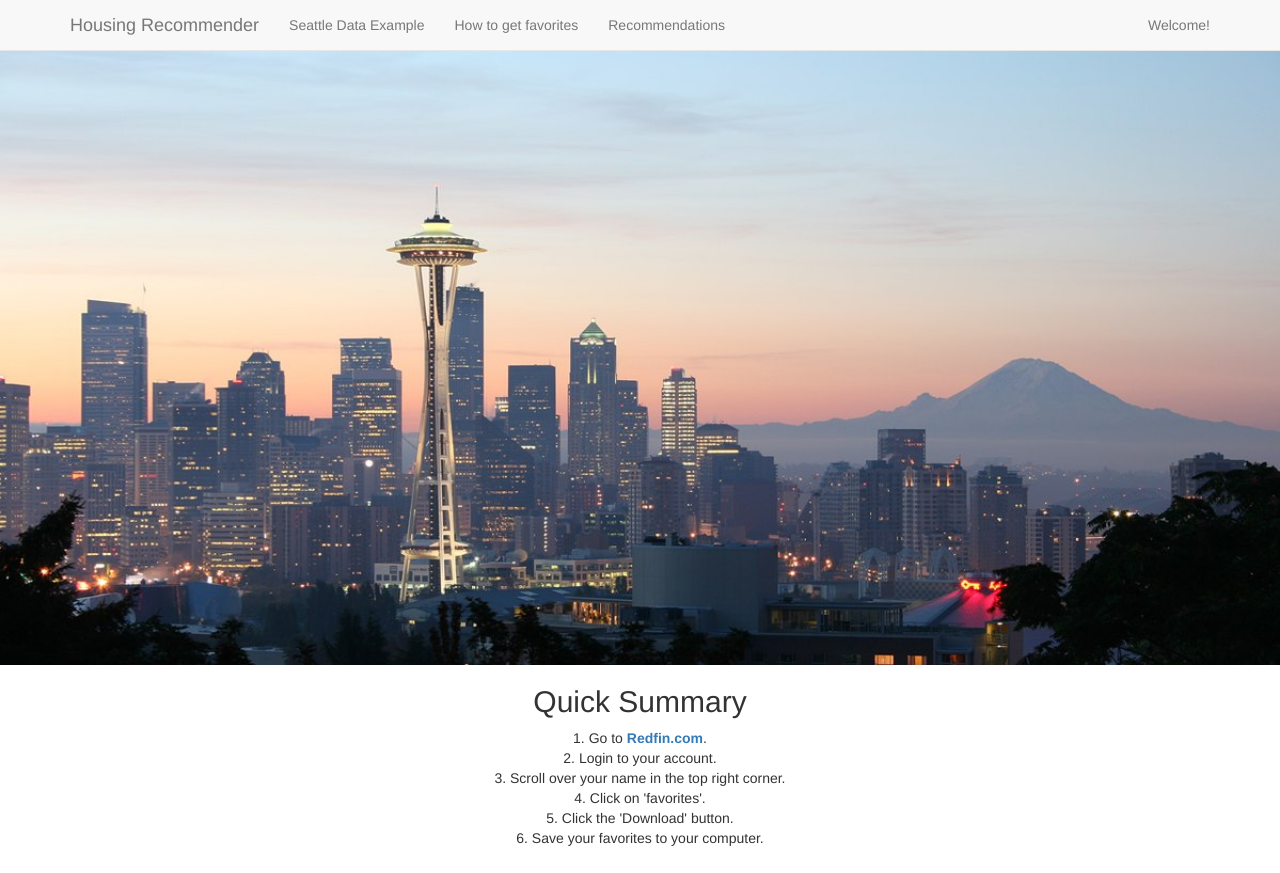
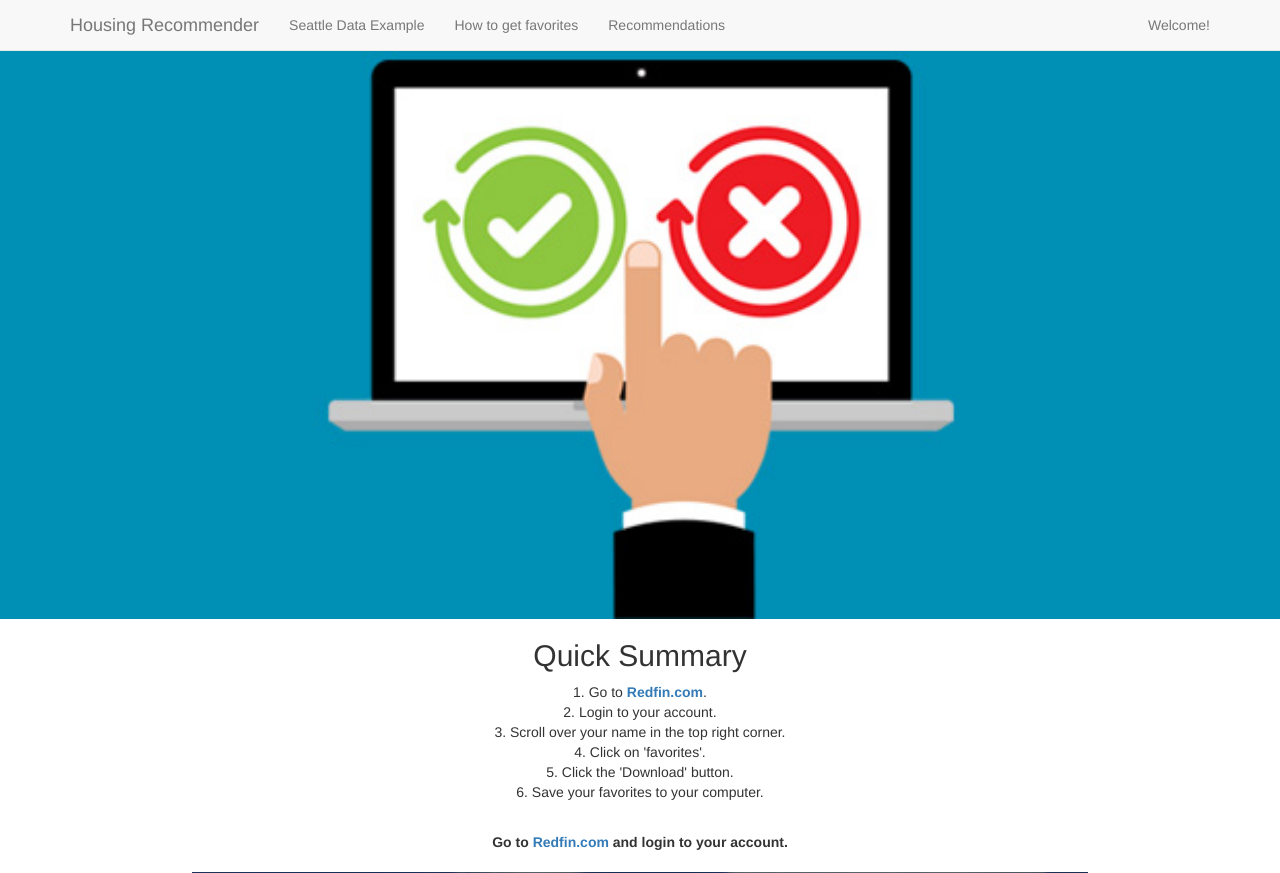
Before and after one commit to ereppond/housing-recommender, a Flask app: page /favorites in a window 1280 px wide. Shown: the top 873 px of the page. Run offline with Flask 2, Linux system fonts and the light colour scheme; some libraries are stand-ins or nearby versions.

Commit message:
picture changed

```diff
--- a/templates/favorites.html
+++ b/templates/favorites.html
@@ -13,7 +13,7 @@
   </head>
 
   <body>
-  	<img src="{{url_for('static', filename='header.jpg')}}" style="width:100%; height:auto; margin:0 auto;"/>
+  	<img src="{{url_for('static', filename='howto.jpg')}}" style="width:100%; height:auto; margin:0 auto;"/>
 
     <!-- Static navbar -->
     <nav class="navbar navbar-default navbar-fixed-top">
```
